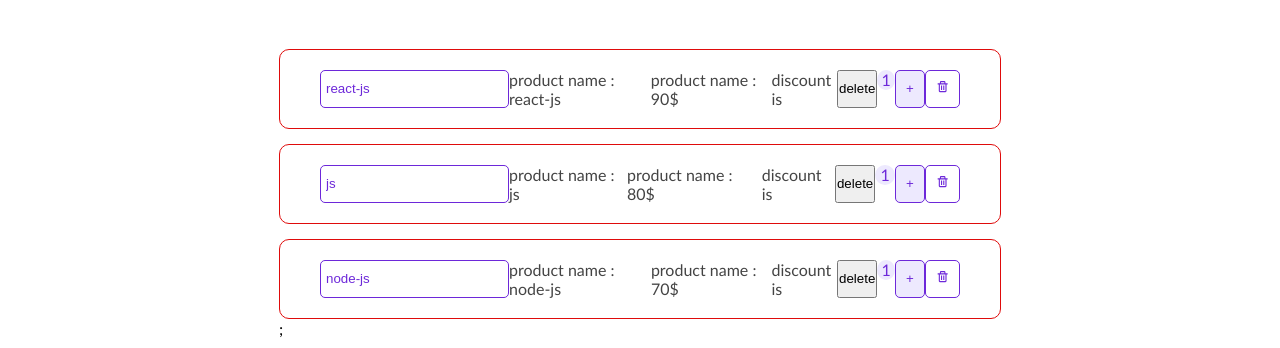
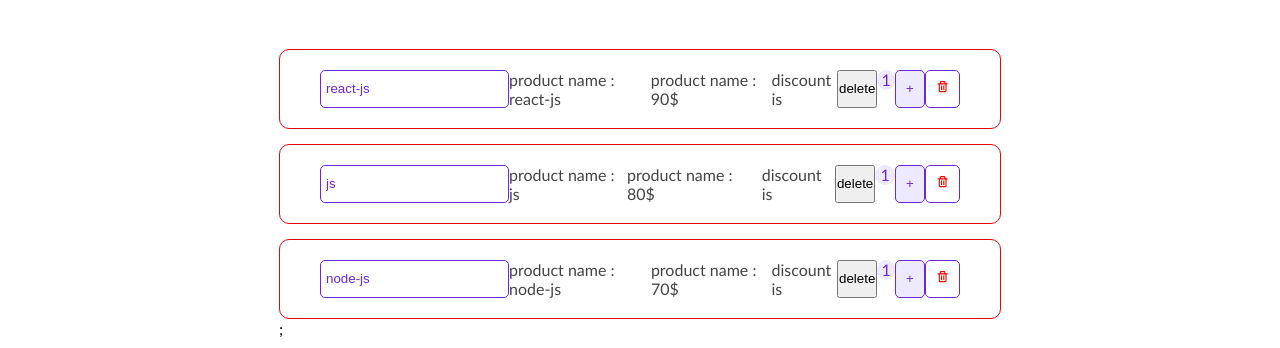
Before and after one commit to meysamsalehi/ReactTraining, a React (Create React App) app: page / in a window 1280 px wide. Shown: the part 368-716 px from the top of the page. Built offline with nearby package versions, Linux system fonts and the light colour scheme.

Commit message:
Session 32 => add dynamic class to component and decrement button when value = 1 icon color convert to red with remove class css

```diff
--- a/src/Component/Product/Product.js
+++ b/src/Component/Product/Product.js
@@ -19,7 +19,12 @@ const Product = (props) => {
       >
         +
       </button>
-      <button onClick={props.onDecrement} className={styles.button}>
+      <button
+        className={`${styles.button} ${
+          props.product.quantity === 1 && styles.remove
+        }`}
+        onClick={props.onDecrement}
+      >
         {props.product.quantity > 1 ? "-" : <BiTrash />}
       </button>
     </div>
--- a/src/Component/Product/Product.module.css
+++ b/src/Component/Product/Product.module.css
@@ -46,3 +46,7 @@
 .input:focus {
   border: 2px solid #6d28d9;
 }
+
+.remove {
+  color: red;
+}
```
